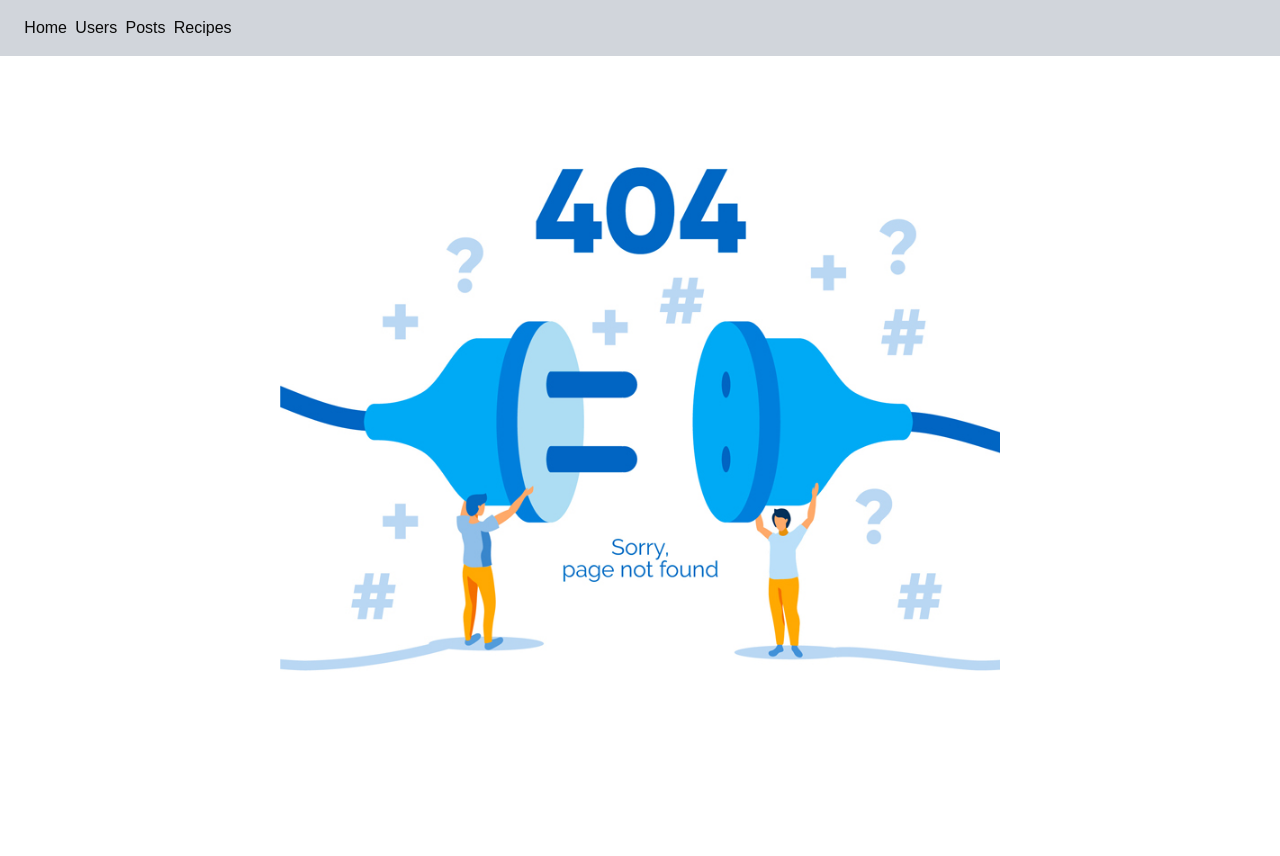
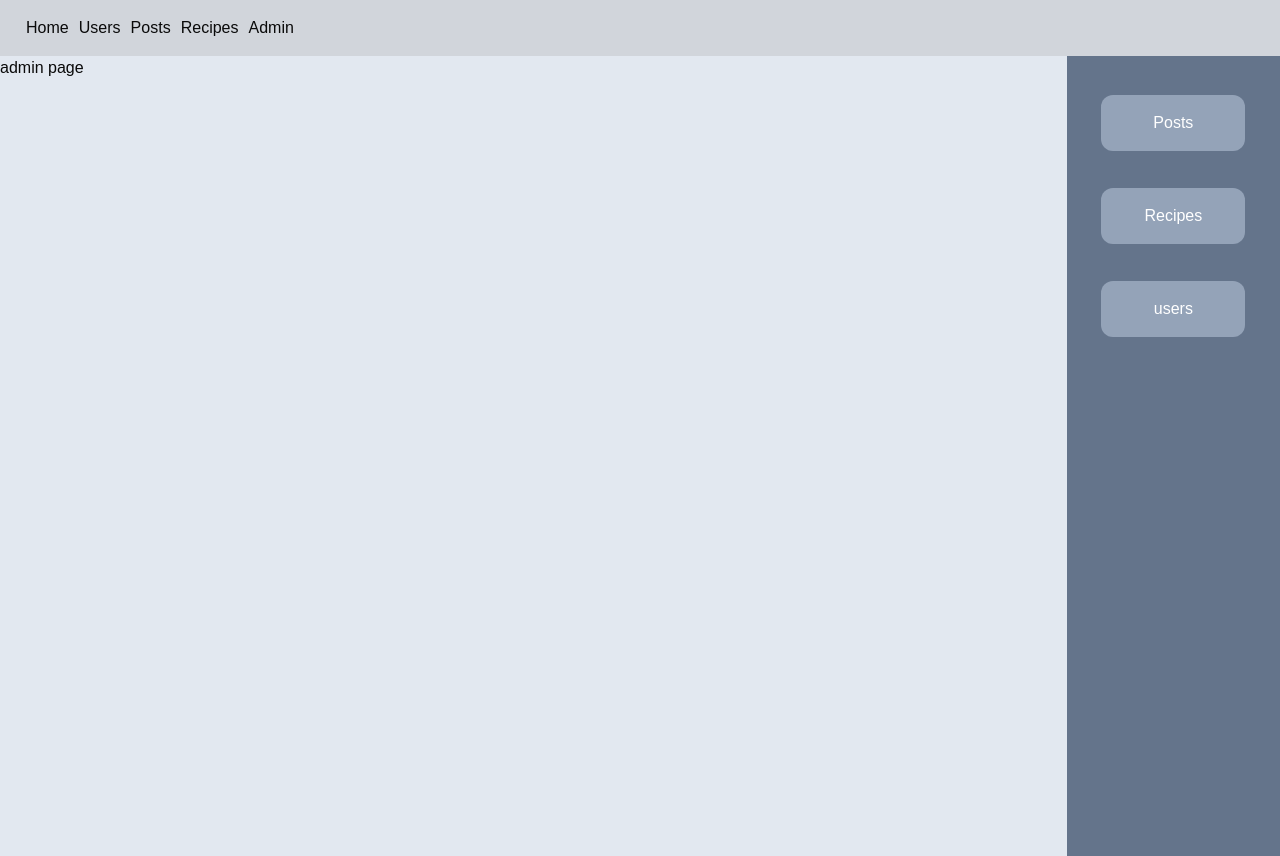
Before and after one commit to Hanie-Bp/nextjs-project, a Next.js app: page /admin in a window 1280 px wide. Before the commit this address had no page. Before the commit the page ends 800 px from the top, so only its background shows below. Built offline with nearby package versions, Linux system fonts and the light colour scheme.

Commit message:
add codes

```diff
--- /dev/null
+++ b/src/app/admin/layout.jsx
@@ -0,0 +1,23 @@
+import Link from "next/link";
+
+export default function RootLayout({ children }) {
+  return (
+    <div className="flex  justify-between">
+      <div className="bg-slate-200 flex-1 pb-10">{children}</div>
+      <div className="text-white bg-slate-500 flex-[0.2] min-h-screen">
+        <div className="flex flex-col  h-80 justify-around items-center p-5">
+          <Link href={"/admin/posts"}>
+            <h2 className="bg-slate-400 p-4 rounded-xl min-w-36 text-center">Posts</h2>
+          </Link>
+          <Link href={"/admin/recipes"}>
+            <h2 className="bg-slate-400 p-4 rounded-xl min-w-36 text-center">Recipes</h2>
+          </Link>
+          <Link href={"/admin/users"}>
+            <h2 className="bg-slate-400 p-4 rounded-xl min-w-36 text-center">users</h2>
+          </Link>
+        </div>
+      </div>
+      {/* <div className="bg-slate-200">{children}</div> */}
+    </div>
+  );
+}
--- /dev/null
+++ b/src/app/admin/page.jsx
@@ -0,0 +1,9 @@
+import React from 'react'
+
+const page = () => {
+  return (
+    <div>admin page</div>
+  )
+}
+
+export default page
--- a/src/app/admin/posts/page.jsx
+++ b/src/app/admin/posts/page.jsx
@@ -1,28 +1,28 @@
 import CardComponent from "@/components/CardComponent";
+import FormPost from "@/components/FormPost";
 import { getData } from "@/utils/actions";
 import dynamic from "next/dynamic";
 import React from "react";
 
 export default async function AdminPost() {
-  const data = await getData("http://localhost:3000/api/v1/posts", ["posts"]);
-  console.log(data);
+  const data = await getData("http://localhost:3000/api/v1/posts", "posts");
+  // console.log(data);
   const CardComponent = dynamic(() => import("@/components/CardComponent"), {
     loading: () => (
       <button type="button" className="bg-black text-white" disabled>
-          <svg
-            className="animate-spin h-5 w-5 mr-3"
-            viewBox="0 0 24 24"
-          ></svg>
+        <svg className="animate-spin h-5 w-5 mr-3" viewBox="0 0 24 24"></svg>
         Processing...
       </button>
     ),
   });
 
-
   return (
     <div>
       {" "}
       <h1 className="text-xl m-2 bg-slate-400 rounded p-3">Admin Posts</h1>
+      <div className="m-5">
+        <FormPost />
+      </div>
       <div className="p-2 flex flex-wrap items-center justify-center  gap-4">
         {data?.map((obj) => {
           return <CardComponent key={obj.id} obj={obj} type={"posts"} />;
--- a/src/app/admin/recipes/page.jsx
+++ b/src/app/admin/recipes/page.jsx
@@ -1,4 +1,6 @@
 import CardComponent from "@/components/CardComponent";
+// import FormPost from "@/components/FormPost";
+import FormRecipe from "@/components/FormRecipe";
 import { getData } from "@/utils/actions";
 import dynamic from "next/dynamic";
 import React from "react";
@@ -18,6 +20,10 @@ export default async function AdminRecipe() {
   return (
     <div>
       <h1 className="text-xl m-2 bg-slate-400 rounded p-3">Admin Recipes</h1>
+      <div className="m-5">
+        <FormRecipe />
+      </div>
+
       <div className="p-2 flex flex-wrap items-center justify-center  gap-4">
         {data?.map((obj) => {
           return <CardComponent key={obj.id} obj={obj} type={"posts"} />;
--- a/src/app/admin/users/page.jsx
+++ b/src/app/admin/users/page.jsx
@@ -1,10 +1,13 @@
-import CardComponent from "@/components/CardComponent";
+
+import FormUser from "@/components/FormUser";
 import { getData } from "@/utils/actions";
 import dynamic from "next/dynamic";
 import React from "react";
 
-export default async function AdminUsers() {
-  const data = await getData("http://localhost:3000/api/v1/users", ["users"]);
+export default async function AdminRecipe() {
+  const data = await getData("http://localhost:3000/api/v1/users", [
+    "users",
+  ]);
   const CardComponent = dynamic(() => import("@/components/CardComponent"), {
     loading: () => (
       <button type="button" className="bg-black text-white" disabled>
@@ -15,10 +18,14 @@ export default async function AdminUsers() {
   });
   return (
     <div>
-      <h1 className="text-xl m-2 bg-slate-400 rounded p-3">Users</h1>
+      <h1 className="text-xl m-2 bg-slate-400 rounded p-3">Admin Users</h1>
+      <div className="m-5">
+        <FormUser />
+      </div>
+
       <div className="p-2 flex flex-wrap items-center justify-center  gap-4">
         {data?.map((obj) => {
-          return <CardComponent key={obj.id} obj={obj} type={"users"} />;
+          return <CardComponent key={obj.id} obj={obj} type={"posts"} />;
         })}
       </div>
     </div>
--- a/src/app/api/v1/admin/route.js
+++ /dev/null
@@ -1,14 +0,0 @@
-import { cookies } from "next/headers";
-import { redirect } from "next/navigation";
-
-export async function GET() {
-  const auth = cookies().get("Authorization");
-
-  const isLoggedIn = auth ? JSON.parse(auth.value) : false;
-
-  if (isLoggedIn) {
-    return Response.json({ message: "welcome" });
-  } else {
-    redirect("/api/v1/users");
-  }
-}
--- a/src/components/Header.jsx
+++ b/src/components/Header.jsx
@@ -1,11 +1,11 @@
 import Link from "next/link";
 
 const Header = () => {
-  const navArr = ["Home", "Users", "Posts", "Recipes"];
+  const navArr = ["Home", "Users", "Posts", "Recipes", "Admin"];
   return (
     <div>
       <div className="flex justify-between p-4 bg-gray-300">
-        <ul className="flex justify-evenly w-56">
+        <ul className="flex justify-evenly w-72">
           {navArr.map((item) => (
             <button key={item}>
               <Link
```
Also changed, not shown: src/app/api/v1/admin/users/route.js (deleted). Lines whose indentation alone changed are shown as unchanged.
